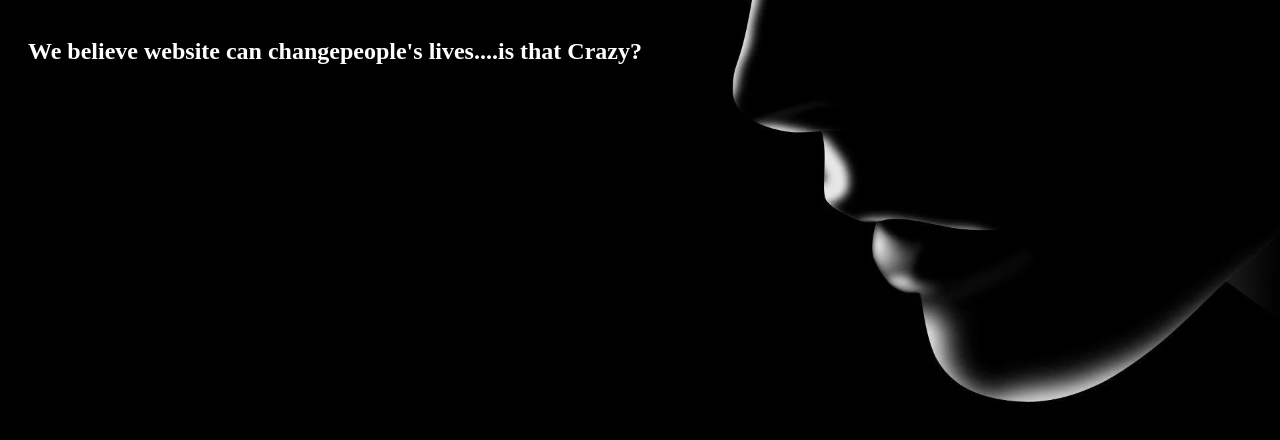
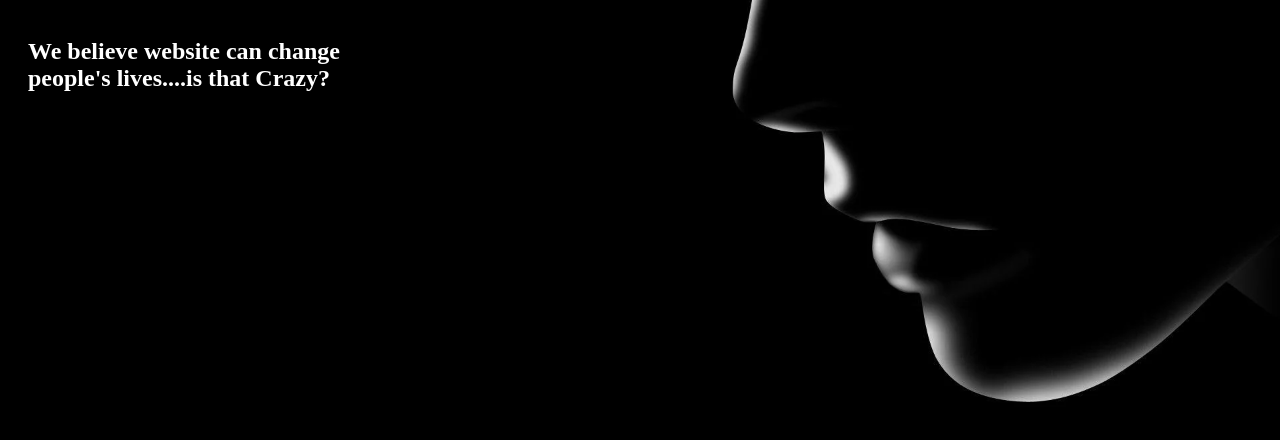
Before and after one commit to adithya109/portfolio, a plain HTML site: page index.html in a window 1280 px wide. Shown: the part 286-726 px from the top of the page. Drawn offline with Linux system fonts and the light colour scheme.

Commit message:
break added

```diff
--- a/index.html
+++ b/index.html
@@ -17,6 +17,6 @@
         </div>
     <h4>Welcome to my world</h4>
     <h1>Hi,Iam <span class="section"> Adithya Ramesh </span><br>Python Full Stack Developer.</h1>
-    <h2>We believe website can change<bre>people's lives....is that Crazy?</h2>
+    <h2>We believe website can change<br>people's lives....is that Crazy?</h2>
 </body>
 </html>
```
